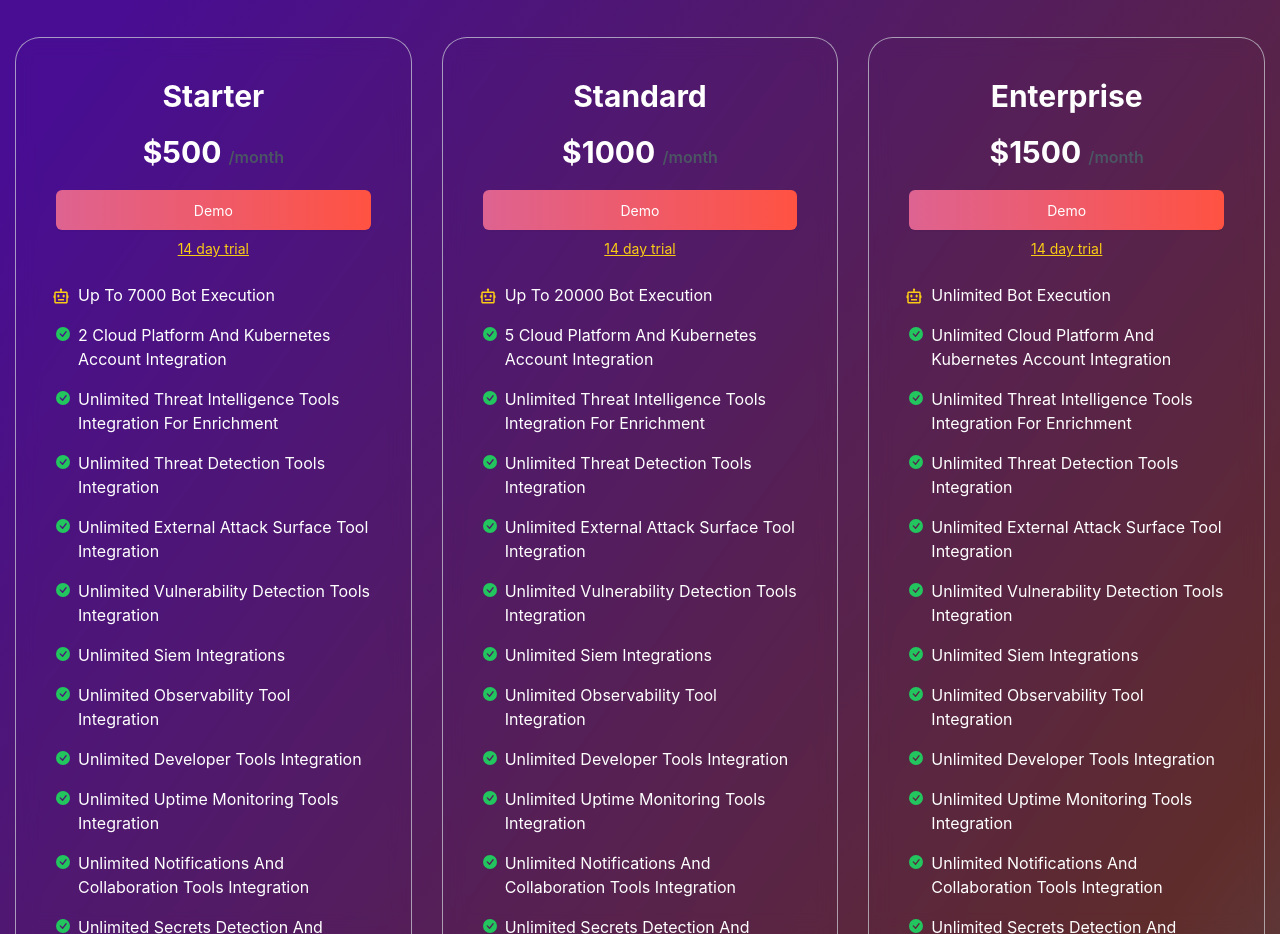
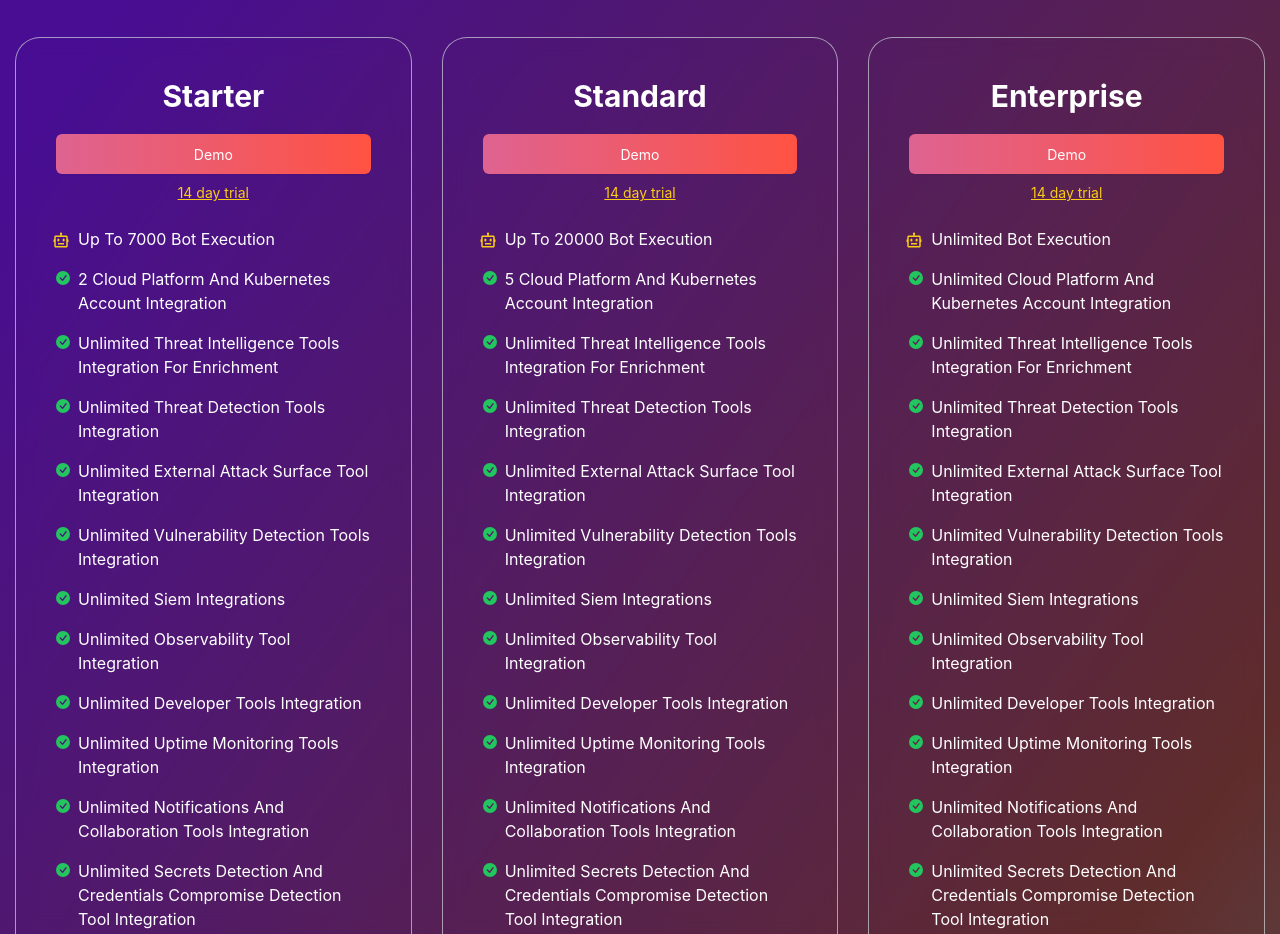
Before and after one commit to devvsakib/jsonpath, a React (Vite) app: page /landingpage in a window 1280 px wide. Shown: the part 6820-7754 px from the top of the page. Built offline with nearby package versions, Linux system fonts and the light colour scheme.

Commit message:
price hidden

```diff
--- a/src/component/Pricing/PricingTable.jsx
+++ b/src/component/Pricing/PricingTable.jsx
@@ -130,7 +130,7 @@ const PricingCard = ({ plan }) => {
             {/* <div className="flex flex-col p-6 rounded-lg bg-gray-900/80 w-full max-w-sm mx-auto mb-8 backdrop-blur-md"> */}
 
             <h3 className="text-3xl font-bold text-center mb-5">{plan.pricingModel}</h3>
-            <h3 className="text-3xl font-bold text-center mb-5">{plan.price} <span className='dark:text-gray-400 text-gray-600 text-base font-semibold leading-6'>/month</span></h3>
+            {/* <h3 className="text-3xl font-bold text-center mb-5">{plan.price} <span className='dark:text-gray-400 text-gray-600 text-base font-semibold leading-6'>/month</span></h3> */}
             <Button className="w-full h-10 mb-2 bg-gradient-to-r from-ai-pink to-ai-orange border-none text-white hover:!text-white">
                 Demo
             </Button>
```
